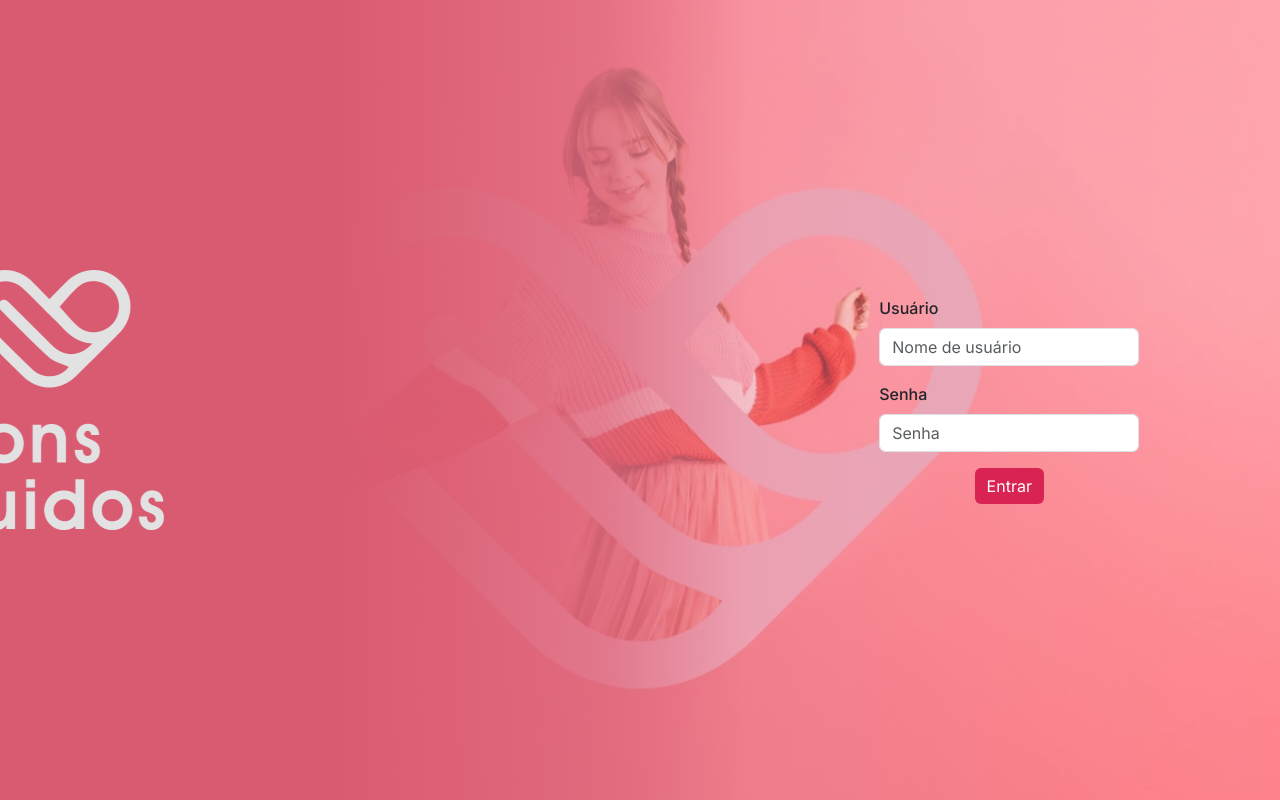
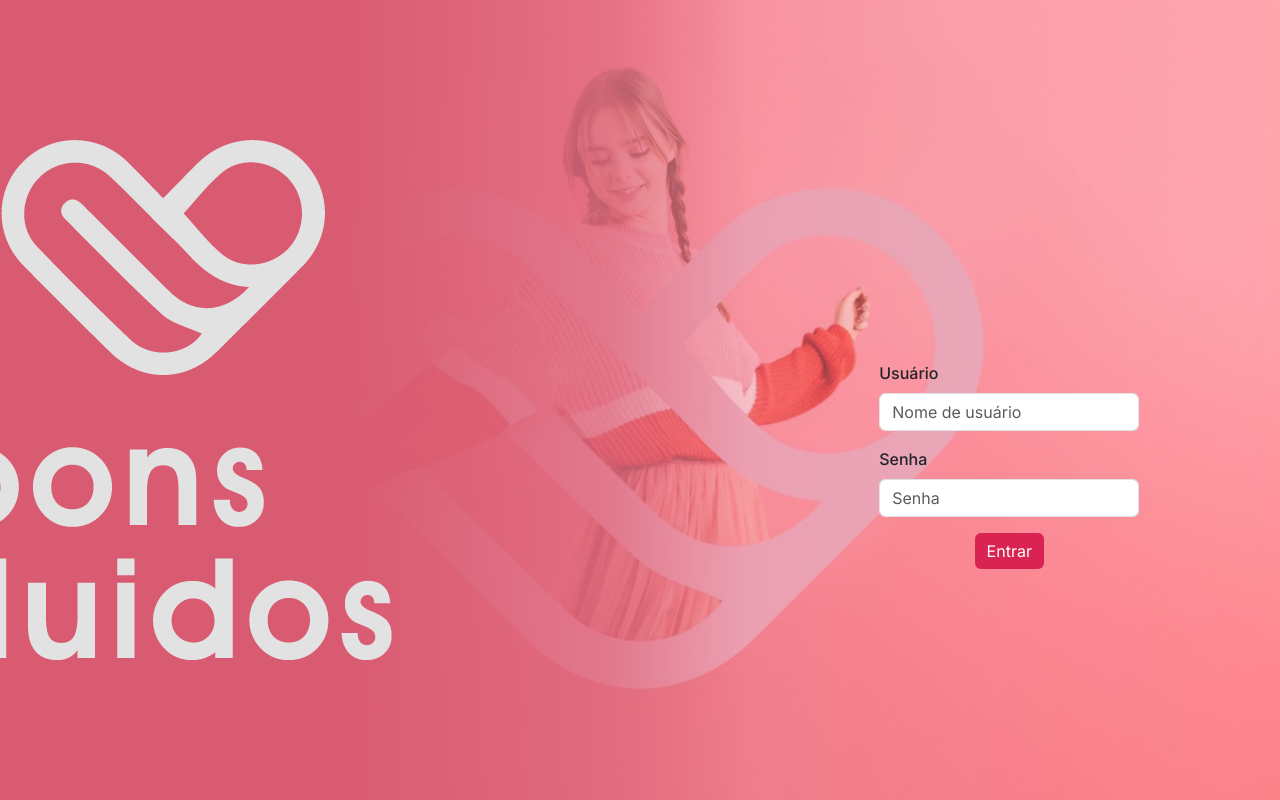
Before and after one commit to duduvf11/Certificadora-Identitaria, a React (Vite) app in the folder frontend/certficadora-identitaria/: page /project in a window 1280 px wide. Built offline with nearby package versions, Linux system fonts and the light colour scheme.

Commit message:
Update project.css

```diff
--- a/frontend/certficadora-identitaria/src/components/project/project.css
+++ b/frontend/certficadora-identitaria/src/components/project/project.css
@@ -2,6 +2,7 @@
     display: flex;
     flex-direction: column;
     justify-content: center;
+    padding-top: 50%;
 }
 
 .login_button{
@@ -9,3 +10,7 @@
     border: none;
     width: 100%;
 }
+
+.background img{
+    width: 100%;
+}
```
